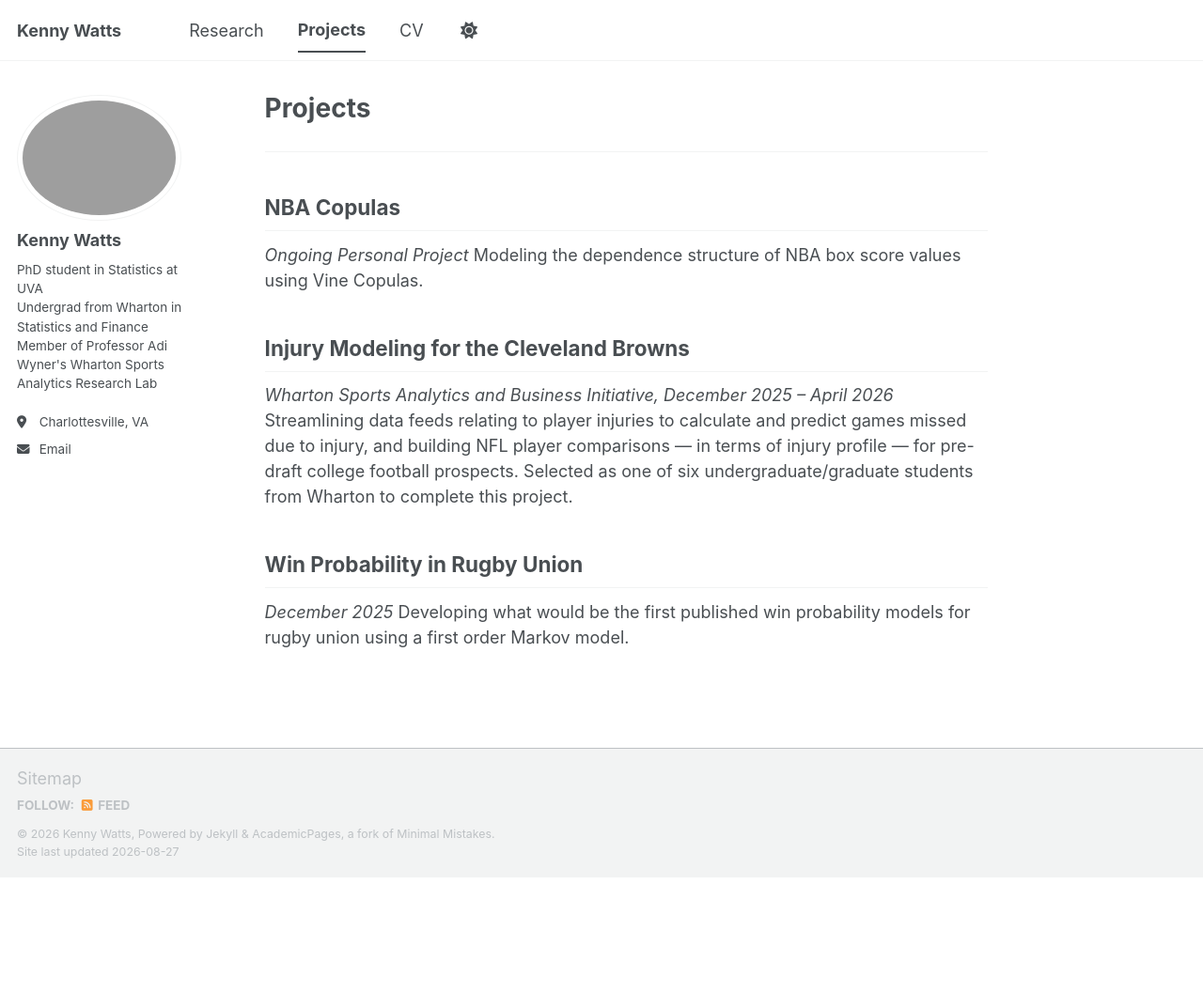
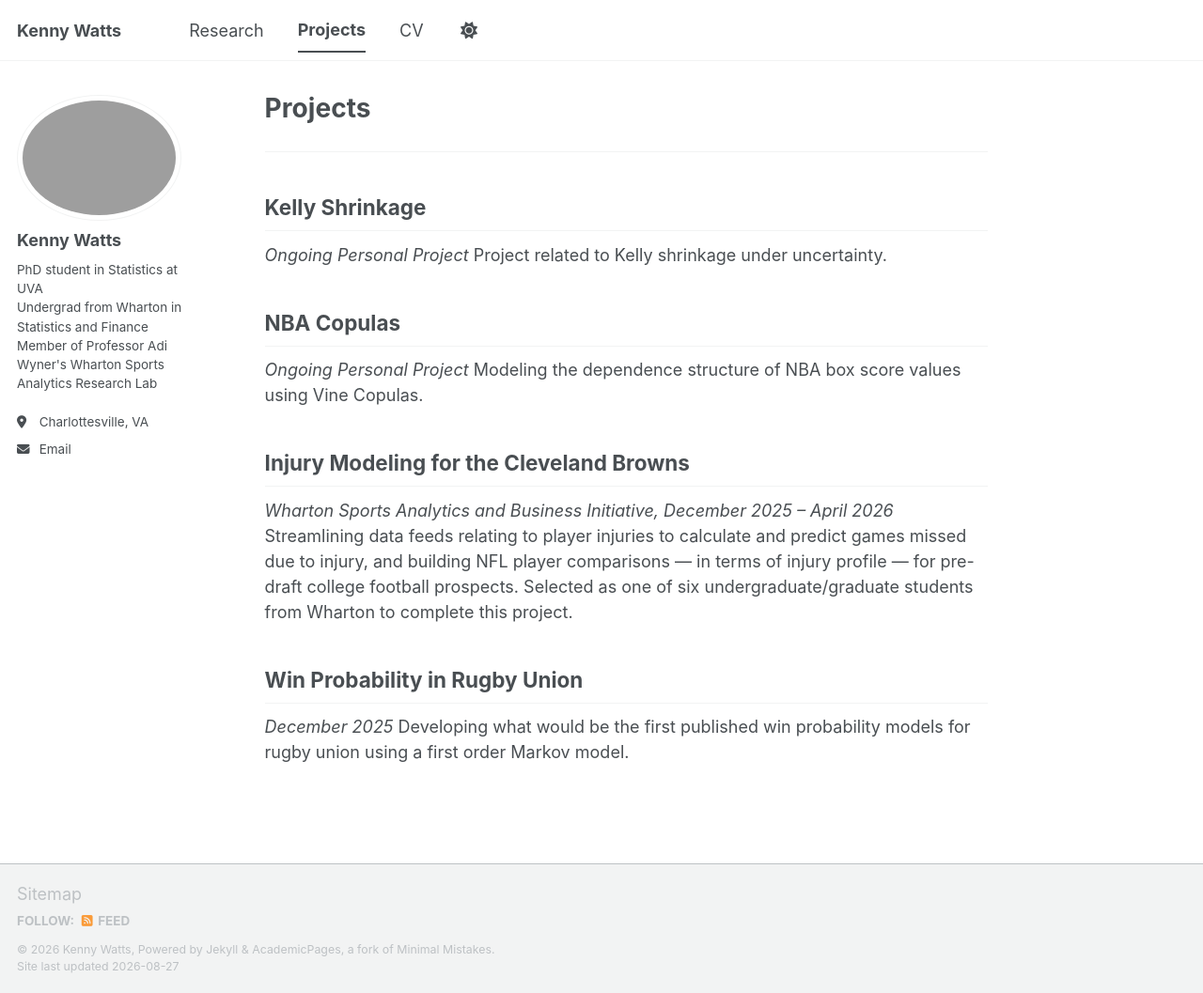
Before and after one commit to kennyws/kennywatts.github.io, a Jekyll site: the page built from _pages/projects.md, in a window 1280 px wide and 1057 px high. Shown: the whole window at 94% size. Built offline with Jekyll 4.4.1, drawn with Linux system fonts in a browser that asks for light colours; a script bundle is joined from its source files by our own code; library files that are not in the unit come from our copies.

Commit message:
Update projects.md

```diff
--- a/_pages/projects.md
+++ b/_pages/projects.md
@@ -6,6 +6,11 @@ author_profile: true
 ---
 
 ---
+
+Kelly Shrinkage
+------
+*Ongoing Personal Project*
+Project related to Kelly shrinkage under uncertainty.
 
 NBA Copulas
 ------
```
